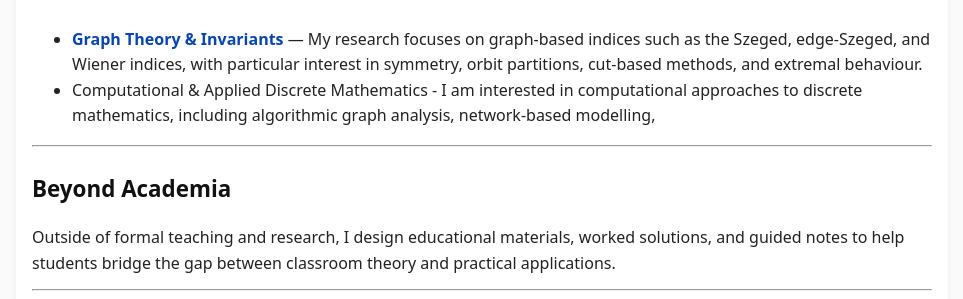
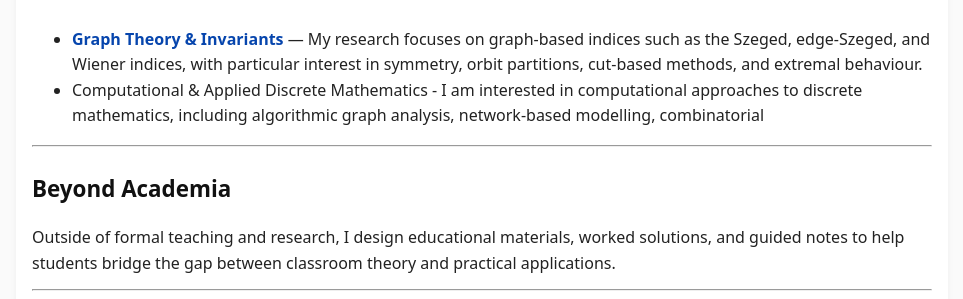
Before and after one commit to SaleemKamaludin/SaleemKamaludin.github.io, a Jekyll site: the page built from about.md, in a window 1280 px wide. Shown: the part 577-876 px from the top of the page, without its empty margins (158-1121 px from the left). Built offline with Jekyll 4.4.1, drawn with Linux system fonts in a browser that asks for light colours.

Commit message:
Update about.md

```diff
--- a/about.md
+++ b/about.md
@@ -20,7 +20,7 @@ My goal is to create learning environments where students not only master techni
 
 ## Research Interests
 - <a href="{{ '/notes/graph-theory/' | relative_url }}"><strong>Graph Theory & Invariants</strong></a> — My research focuses on graph-based indices such as the Szeged, edge-Szeged, and Wiener indices, with particular interest in symmetry, orbit partitions, cut-based methods, and extremal behaviour.
-- Computational & Applied Discrete Mathematics - I am interested in computational approaches to discrete mathematics, including algorithmic graph analysis, network-based modelling,
+- Computational & Applied Discrete Mathematics - I am interested in computational approaches to discrete mathematics, including algorithmic graph analysis, network-based modelling, combinatorial
 
 
 
```
